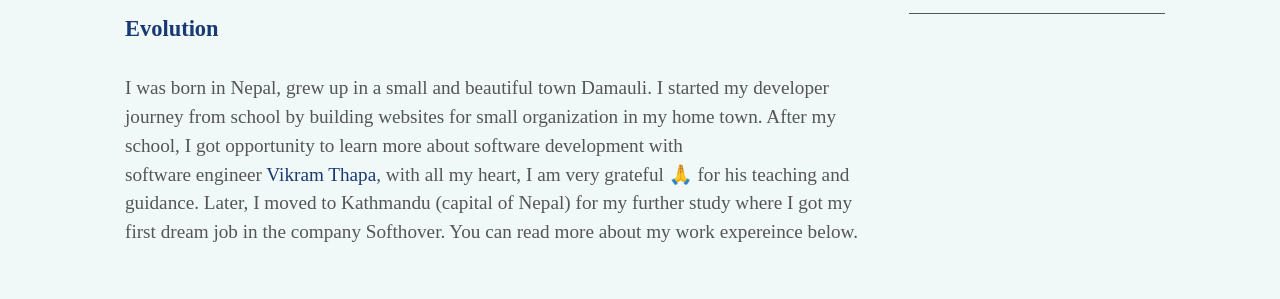
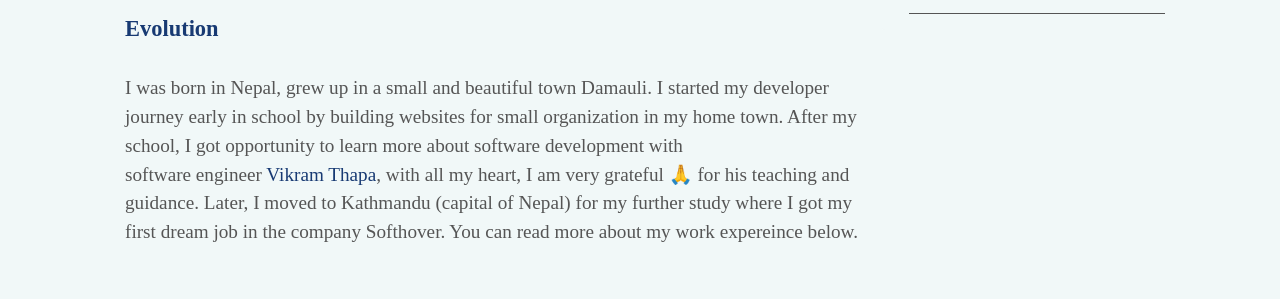
Before and after one commit to bishalthapa-x/bishalthapax.github.io, a Jekyll site: the page built from about.md, in a window 1280 px wide. Shown: the part 307-606 px from the top of the page. Built offline with Jekyll 4.4.1, drawn with Linux system fonts in a browser that asks for light colours.

Commit message:
Update about.md

```diff
--- a/about.md
+++ b/about.md
@@ -16,7 +16,7 @@ time, I do R&D with different programming language, frameworks and tools.
 ### Evolution
 
 <br />
-I was born in Nepal, grew up in a small and beautiful town Damauli. I started my developer journey from school by building websites
+I was born in Nepal, grew up in a small and beautiful town Damauli. I started my developer journey early in school by building websites
 for small organization in my home town. After my school, I got opportunity to learn more about software development with
 software engineer [Vikram Thapa](https://www.linkedin.com/in/vikram-thapa-87677a191/), with all my heart, I am very grateful 🙏
 for his teaching and guidance. Later, I moved to Kathmandu (capital of Nepal) for my further study where I got my first dream job in the
```
